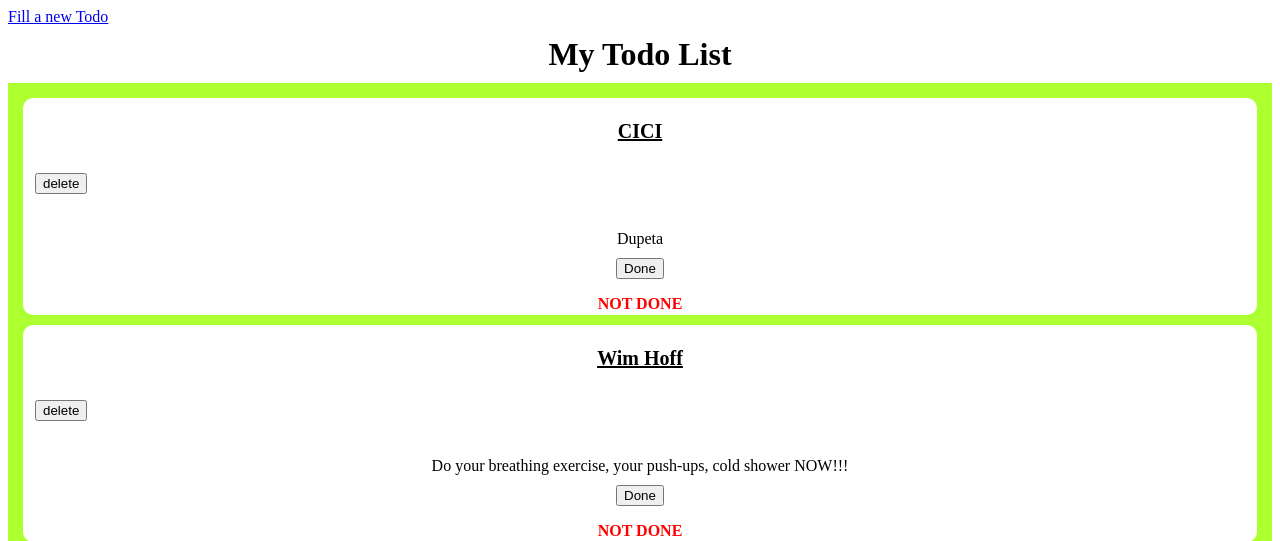
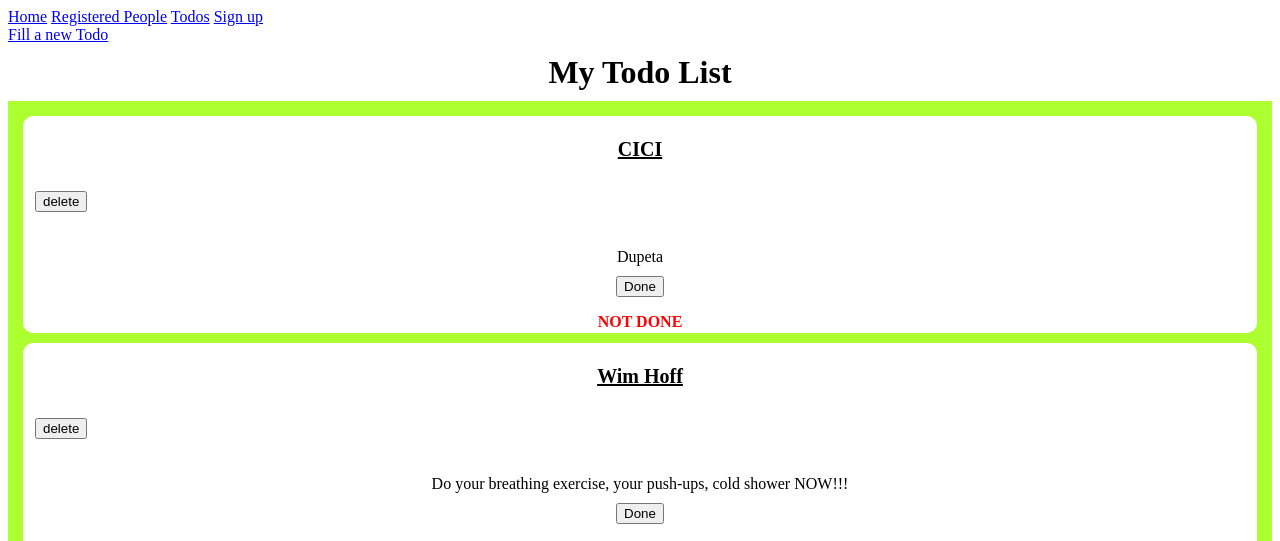
Before and after one commit to Borislav-source/Python-Web, a Django app: page /todo/ in a window 1280 px wide. Shown: the top 541 px of the page. Run offline with Django 3.2, Linux system fonts and the light colour scheme; data comes from the database, SQL or seed files in the repository; both versions use the stored data as it was after the commit.

Commit message:
Exercises

```diff
--- a/Django_101/Django_101/urls.py
+++ b/Django_101/Django_101/urls.py
@@ -15,14 +15,14 @@ Including another URLconf
 """
 from django.contrib import admin
 from django.urls import path, include
-from Django_101.views import index, delete_event, update, sign_in
-
+from Django_101.views import index, delete_event, update, sign_in, landing_page
 
 urlpatterns = [
     path('admin/', admin.site.urls),
-    path('', index),
+    path('', landing_page, name='landing page'),
+    path('registred-people/', index, name='registered people'),
     path('update/', update),
     path('delete_event/<int:pk>', delete_event),
     path('todo/', include('todo.urls')),
-    path('signin/', sign_in),
+    path('signin/', sign_in, name='sign in'),
 ]
--- a/Django_101/Django_101/views.py
+++ b/Django_101/Django_101/views.py
@@ -49,3 +49,7 @@ def delete_event(request, pk):
 
 def sign_in(request):
     return render(request, 'signin.html')
+
+
+def landing_page(request):
+    return render(request, 'landing_page.html')
--- a/Django_101/static/todo.css
+++ b/Django_101/static/todo.css
@@ -0,0 +1,3 @@
+.topnav {
+    background-color: #333;
+}
--- a/Django_101/templates/signin.html
+++ b/Django_101/templates/signin.html
@@ -1,6 +1,12 @@
 {% extends 'base.html' %}
 
   {% block content %}
+      <div class="topnav">
+        <a class="active" href="{% url 'landing page' %}">Home</a>
+        <a class="active" href="{% url 'registered people' %}">Registered People</a>
+        <a class="active" href="{% url 'list of todos' %}">Todos</a>
+        <a class="active" href="{% url 'sign in' %}">Sign up</a>
+    </div>
     <h1>Sign in Today!</h1><br><br>
 
 
--- a/Django_101/templates/todo.html
+++ b/Django_101/templates/todo.html
@@ -61,6 +61,13 @@
     }
 </style>
 <body>
+    <div class="topnav">
+        <a class="active" href="{% url 'landing page' %}">Home</a>
+        <a class="active" href="{% url 'registered people' %}">Registered People</a>
+        <a class="active" href="{% url 'list of todos' %}">Todos</a>
+        <a class="active" href="{% url 'sign in' %}">Sign up</a>
+    </div>
+
     <a href="{% url 'new todo' %}">Fill a new Todo</a>
     <h1>My Todo List</h1>
     {% if todos %}
--- a/Django_101/todo/urls.py
+++ b/Django_101/todo/urls.py
@@ -2,7 +2,7 @@ from django.urls import path
 from todo.views import todo, fill, update_todo, is_done, delete_todo
 
 urlpatterns = [
-    path('', todo),
+    path('', todo, name='list of todos'),
     path('fill/', fill, name="new todo"),
     path('updatetodo/', update_todo, name="update todo"),
     path('isdone/<int:pk>', is_done, name='todo is done'),
```
Also changed, not shown: Django_101/templates/index.html (+8 -0 lines), Django_101/templates/landing_page.html (added, +29 -0 lines), Django_101/templates/new_todo.html (+7 -0 lines), Django_101/db.sqlite3.
